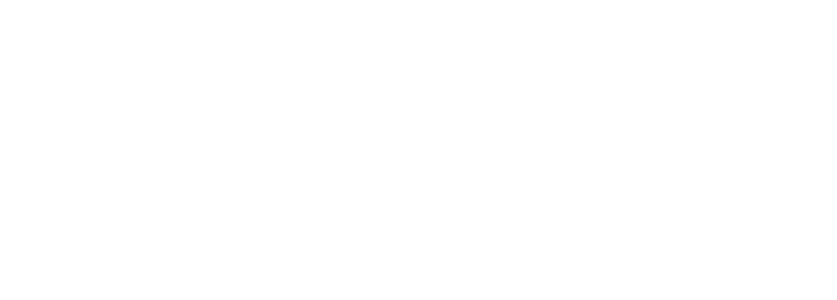
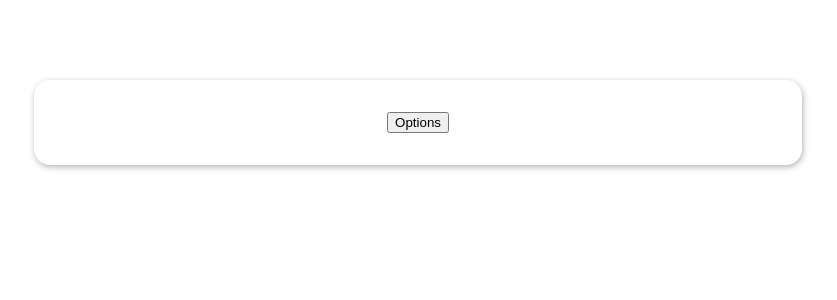
Before and after one commit to bytedance-nlp-fe/interview-assignments, a React (Vite) app in the folder intern/: page / in a window 1280 px wide. Shown: the top 300 px of the page, without its empty margins (222-1059 px from the left). Built offline with nearby package versions, Linux system fonts and the light colour scheme.

Commit message:
Fix Menu component bugs, add basic demo

```diff
--- a/intern/index.html
+++ b/intern/index.html
@@ -2,9 +2,8 @@
 <html lang="en">
   <head>
     <meta charset="UTF-8" />
-    <link rel="icon" type="image/svg+xml" href="/vite.svg" />
     <meta name="viewport" content="width=device-width, initial-scale=1.0" />
-    <title>Vite + React + TS</title>
+    <title>Headless Menu Demo</title>
   </head>
   <body>
     <div id="root"></div>
--- a/intern/src/App.module.css
+++ b/intern/src/App.module.css
@@ -1,3 +1,29 @@
 .container {
+  display: flex;
+  justify-content: center;
+  align-content: flex-start;
+  align-items: flex-start;
+  padding: 5rem;
+}
+
+.card {
+  border-radius: 1rem;
+  box-shadow: 1px 2px 6px rgba(0, 0, 0, 0.3);
+  /*background-color: rgba(0, 0, 0, 0.8);*/
+  padding: 2rem 3rem;
+  width: 60%;
+  display: flex;
+  justify-content: center;
+}
+
+.button {
 
 }
+
+.items {
+
+}
+
+.item {
+
+}
--- a/intern/src/App.tsx
+++ b/intern/src/App.tsx
@@ -1,9 +1,52 @@
 // This is a demo page for the Menu component
-
 import styles from "./App.module.css";
+import { Menu } from "./components/menu/menu.tsx";
 
 function App() {
-  return <div className={styles.container}></div>;
+  return <div className={styles.container}>
+    <div className={styles.card}>
+      <Menu>
+        <Menu.Button className={styles.button}>Options</Menu.Button>
+        <Menu.Items className={styles.items}>
+          <>
+            <Menu.Item className={styles.item}>
+              New Tab
+            </Menu.Item>
+            <Menu.Item className={styles.item}>
+              New Window
+            </Menu.Item>
+            <Menu.Item className={styles.item}>
+              Favorites
+            </Menu.Item>
+            <Menu.Item className={styles.item}>
+              <Menu>
+                <Menu.Hover className={styles.item}>
+                  Downloads
+                </Menu.Hover>
+                <Menu.Items className={styles.items}>
+                  <Menu.Item className={styles.item}>
+                    GitHub
+                  </Menu.Item>
+                  <Menu.Item className={styles.item}>
+                    Stitches
+                  </Menu.Item>
+                  <Menu.Item className={styles.item}>
+                    Twitter
+                  </Menu.Item>
+                </Menu.Items>
+              </Menu>
+            </Menu.Item>
+            <Menu.Item className={styles.item}>
+              Show Toolbar
+            </Menu.Item>
+            <Menu.Item className={styles.item}>
+              Show Full URLs
+            </Menu.Item>
+          </>
+        </Menu.Items>
+      </Menu>
+    </div>
+  </div>;
 }
 
 export default App;
--- a/intern/src/components/menu/menu.tsx
+++ b/intern/src/components/menu/menu.tsx
@@ -10,7 +10,7 @@
 
 import React from "react";
 import { Actions, ButtonProps, ItemProps, ItemsProps, MenuProps, StateContext } from "./types.ts";
-import { ActionTypes, ButtonModes, Focus, ID_PREFIX, Keys, MenuStates, syncRef } from "./utils.ts";
+import { ActionTypes, ButtonModes, Focus, ID_PREFIX, Keys, MenuStates, syncButtonRef, syncDivRef } from "./utils.ts";
 import { reducers } from "./reducers.ts";
 import { useId } from "../../hooks/useId.ts";
 
@@ -37,6 +37,7 @@
 // Button can either be triggered by clicking or hovering
 function Button({ mode = ButtonModes.Click, ...props }: ButtonProps) {
   const [state, dispatch] = React.useContext(MenuContext) as [StateContext, React.Dispatch<Actions>];
+  const id = ID_PREFIX + useId();
 
   function handleKeyDown(evt: React.KeyboardEvent) {
     switch (evt.key) {
@@ -52,14 +53,17 @@
         evt.stopPropagation();
         dispatch({ type: ActionTypes.OpenMenu });
         break;
+      case Keys.Escape:
+        evt.preventDefault();
+        evt.stopPropagation();
+        dispatch({ type: ActionTypes.CloseMenu });
+        break;
       default:
         break;
     }
   }
 
-  const emptyHandler = () => undefined;
-
-  let handleClick = (evt: React.MouseEvent) => {
+  const handleClick = (evt: React.MouseEvent) => {
     if (state.menuState === MenuStates.Open) {
       evt.preventDefault();
       evt.stopPropagation();
@@ -71,21 +75,21 @@
     }
   };
 
-  let handleMouseEnter = (evt: React.MouseEvent) => {
+  const handleMouseEnter = (evt: React.MouseEvent) => {
     if (state.menuState === MenuStates.Closed) {
       evt.preventDefault();
       dispatch({ type: ActionTypes.OpenMenu });
     }
   };
 
-  let handleMouseLeave = (evt: React.MouseEvent) => {
+  const handleMouseLeave = (evt: React.MouseEvent) => {
     if (state.menuState === MenuStates.Open) {
       evt.preventDefault();
       dispatch({ type: ActionTypes.CloseMenu });
     }
   };
 
-  let handleFocus = (evt: React.FocusEvent) => {
+  const handleFocus = (evt: React.FocusEvent) => {
     if (state.menuState === MenuStates.Closed) {
       evt.preventDefault();
       dispatch({ type: ActionTypes.OpenMenu });
@@ -93,23 +97,31 @@
   };
 
   if (mode === ButtonModes.Hover) {
-    handleClick = emptyHandler;
-  } else {
-    handleFocus = handleMouseEnter = handleMouseLeave = emptyHandler;
-  }
-  return <div id={ID_PREFIX + useId()}
+    return <div id={id}
                 className={props.className}
-              ref={syncRef(state.itemsRef)}
+                ref={syncDivRef(state.itemsRef)}
                 aria-haspopup={"menu"}
                 aria-controls={state.itemsRef.current?.id}
                 aria-expanded={state.menuState === MenuStates.Open}
                 onKeyDown={handleKeyDown}
-              onClick={handleClick}
                 onFocus={handleFocus}
                 onMouseEnter={handleMouseEnter}
                 onMouseLeave={handleMouseLeave}>
       {props.children}
     </div>;
+  } else {
+    return <button id={id}
+                   className={props.className}
+                   ref={syncButtonRef(state.itemsRef)}
+                   aria-haspopup={"menu"}
+                   aria-controls={state.itemsRef.current?.id}
+                   aria-expanded={state.menuState === MenuStates.Open}
+                   onKeyDown={handleKeyDown}
+                   onFocus={handleFocus}
+                   onClick={handleClick}>
+      {props.children}
+    </button>;
+  }
 }
 
 // Hover returns a Button triggered by hovering
@@ -129,6 +141,16 @@
     if (state.menuState !== MenuStates.Open) return;
     currentRef.focus({ preventScroll: true });
   }, [state.menuState, state.itemsRef]);
+
+  const [display, setDisplay] = React.useState("");
+
+  React.useEffect(() => {
+    if (state.menuState === MenuStates.Closed) {
+      setDisplay("none");
+    } else {
+      setDisplay("block");
+    }
+  }, [state.menuState]);
 
   function handleKeyDown(evt: React.KeyboardEvent) {
     switch (evt.key) {
@@ -179,8 +201,9 @@
 
   return <div id={ID_PREFIX + useId()}
               className={props.className}
-              ref={syncRef(state.itemsRef)}
+              ref={syncDivRef(state.itemsRef)}
               onKeyDown={handleKeyDown}
+              style={{ display: display }}
   >
     {props.children}
   </div>;
@@ -213,7 +236,7 @@
 
   return <div id={ID_PREFIX + useId()}
               className={props.className}
-              ref={syncRef(state.itemsRef)}
+              ref={syncDivRef(state.itemsRef)}
               onFocus={handleFocus}
               onClick={handleClick}
               onMouseEnter={handleMouseEnter}
--- a/intern/src/components/menu/types.ts
+++ b/intern/src/components/menu/types.ts
@@ -15,7 +15,7 @@
   activeItemIndex: number | null;
   menuState: MenuStates;
   items: { id: string; }[];
-  itemsRef: MutableRefObject<HTMLDivElement | null>,
+  itemsRef: MutableRefObject<HTMLElement | null>,
 }
 
 export type MenuProps = {
--- a/intern/src/components/menu/utils.ts
+++ b/intern/src/components/menu/utils.ts
@@ -1,4 +1,4 @@
-import React, { MutableRefObject } from "react";
+import React from "react";
 
 export const ID_PREFIX = "my_headless_menu_";
 
@@ -48,8 +48,14 @@
   Hover = "hover",
 }
 
-export function syncRef(ref: React.MutableRefObject<HTMLDivElement | null>) {
+export function syncDivRef(ref: React.MutableRefObject<HTMLElement | null>) {
   return (value: HTMLDivElement) => {
     ref.current = value;
   };
 }
+
+export function syncButtonRef(ref: React.MutableRefObject<HTMLElement | null>) {
+  return (value: HTMLButtonElement) => {
+    ref.current = value;
+  };
+}
--- /dev/null
+++ b/intern/src/index.css
@@ -0,0 +1,4 @@
+body {
+  margin: 0;
+  padding: 0;
+}
--- a/intern/src/main.tsx
+++ b/intern/src/main.tsx
@@ -1,7 +1,7 @@
 import React from "react";
 import ReactDOM from "react-dom/client";
 import App from "./App.tsx";
-import "./App.module.css";
+import "./index.css";
 
 ReactDOM.createRoot(document.getElementById("root") as HTMLElement).render(
   <React.StrictMode>
```
Lines whose indentation alone changed are shown as unchanged.
